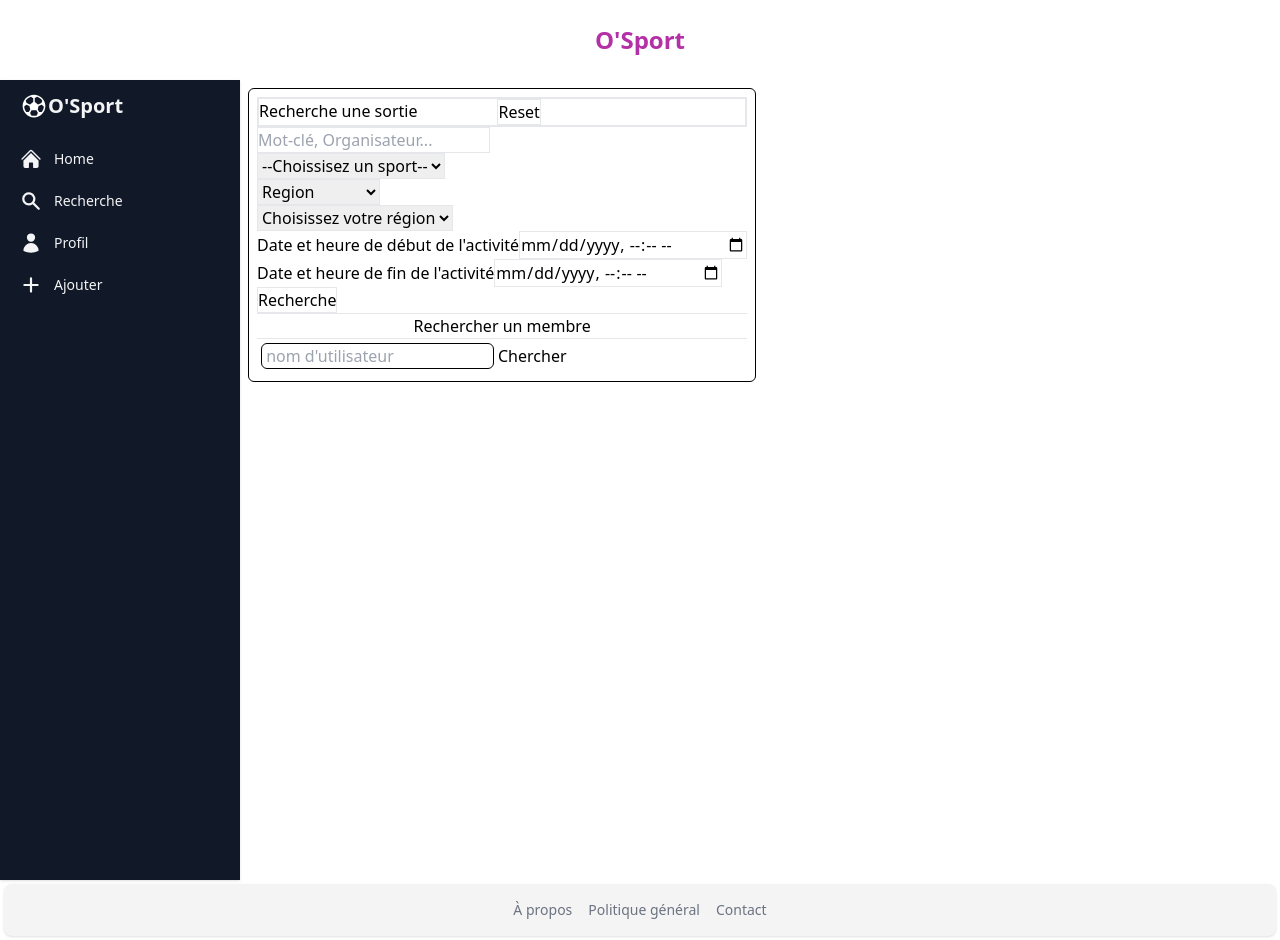
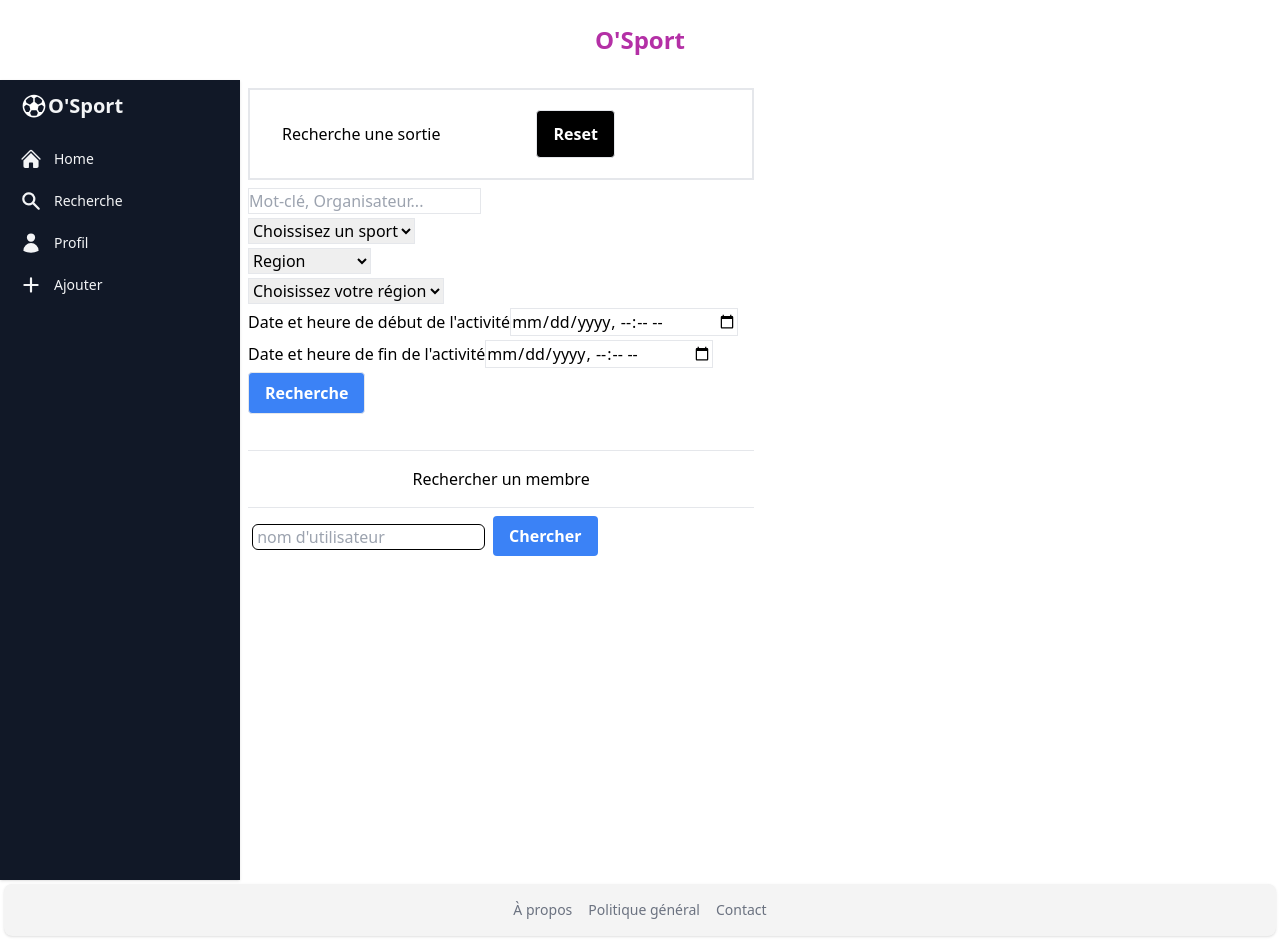
Before and after one commit to RonanKerveno/O-Sport-Frontend, a Next.js app in the folder osport/: page /recherche in a window 1280 px wide. Built offline with nearby package versions, Linux system fonts and the light colour scheme; no server answers.

Commit message:
start of search layout

```diff
--- a/osport/src/pages/recherche/index.tsx
+++ b/osport/src/pages/recherche/index.tsx
@@ -7,16 +7,16 @@ export default function SearchEvent() {
       <Head>
         <title>Recherche - osport</title>
       </Head>
-      <div className="bg-white m-2 rounded-md border border-black p-2">
+      <div className=" w-full h-full bg-white m-2 rounded-md">
         <div>
-          <div className="flex flex-row space-x-20 border-2">
-            <h1>Recherche une sortie</h1>
-            <button className="border" type="submit">Reset</button>
+          <div className="flex flex-row space-x-20 border-2 border-2 p-4">
+            <h1 className="p-4">Recherche une sortie</h1>
+            <button className="border bg-black hover:bg-gray-500 transition-colors duration-1000 text-white font-bold py-2 px-4 rounded m-1" type="submit">Reset</button>
           </div>
-          <div><input type="text" placeholder="Mot-clé, Organisateur..." className="border" /></div>
+          <div><input type="text" placeholder="Mot-clé, Organisateur..." className="border mt-2 mb-1" /></div>
           <div>
-            <select name="Tout les sports" id="" className="border">
-              <option value="">--Choissisez un sport--</option>
+            <select name="Tout les sports" id="" className="border mb-1">
+              <option value="">Choissisez un sport</option>
               <option value="Football">Football</option>
               <option value="Rugby">Rugby</option>
               <option value="Handball">Handball</option>
@@ -31,27 +31,27 @@ export default function SearchEvent() {
           </div>
         </div>
         <div>
-          <select name="localisation" id="" className="border">
+          <select name="localisation" id="" className="border mb-1">
             <option value="Region">Region</option>
             <option value="Département">Département</option>
             <option value="Ville">Ville</option>
           </select>
         </div>
         <div>
-          <select name="localisation_choise" id="" className="border">
+          <select name="localisation_choise" id="" className="border mb-1">
             <option value="Choisissez votre région">Choisissez votre région</option>
           </select>
         </div>
         <div>Date et heure de début de l'activité
-          <span><input type="datetime-local" className="border" /></span>
+          <span><input type="datetime-local" className="border mb-1" /></span>
         </div>
         <div>Date et heure de fin de l'activité
-          <span><input type="datetime-local" className="border" /></span>
+          <span><input type="datetime-local" className="border mb-1" /></span>
         </div>
         <div>
-          <button type="submit" className="border">Recherche</button>
+          <button type="submit" className="border bg-blue-500 hover:bg-blue-700 transition-colors duration-1000 text-white font-bold py-2 px-4 rounded mb-9">Recherche</button>
         </div>
-        <div><div className="border-t border-b text-center">Rechercher un membre</div> <div className="flex flex-row"><div><input type="text" name="search" id="" placeholder=" nom d'utilisateur" className="border border-black rounded-md m-1" /></div><button type="submit">Chercher</button></div></div>
+        <div><div className="border-t border-b text-center p-4 mb-1">Rechercher un membre</div> <div className="flex flex-row"><div><input type="text" name="search" id="" placeholder=" nom d'utilisateur" className="border border-black rounded-md m-1 mt-3" /></div><button type="submit" className="bg-blue-500 hover:bg-blue-700 transition-colors duration-1000 text-white font-bold py-2 px-4 rounded m-1">Chercher</button></div></div>
       </div>
     </div>
 
```
